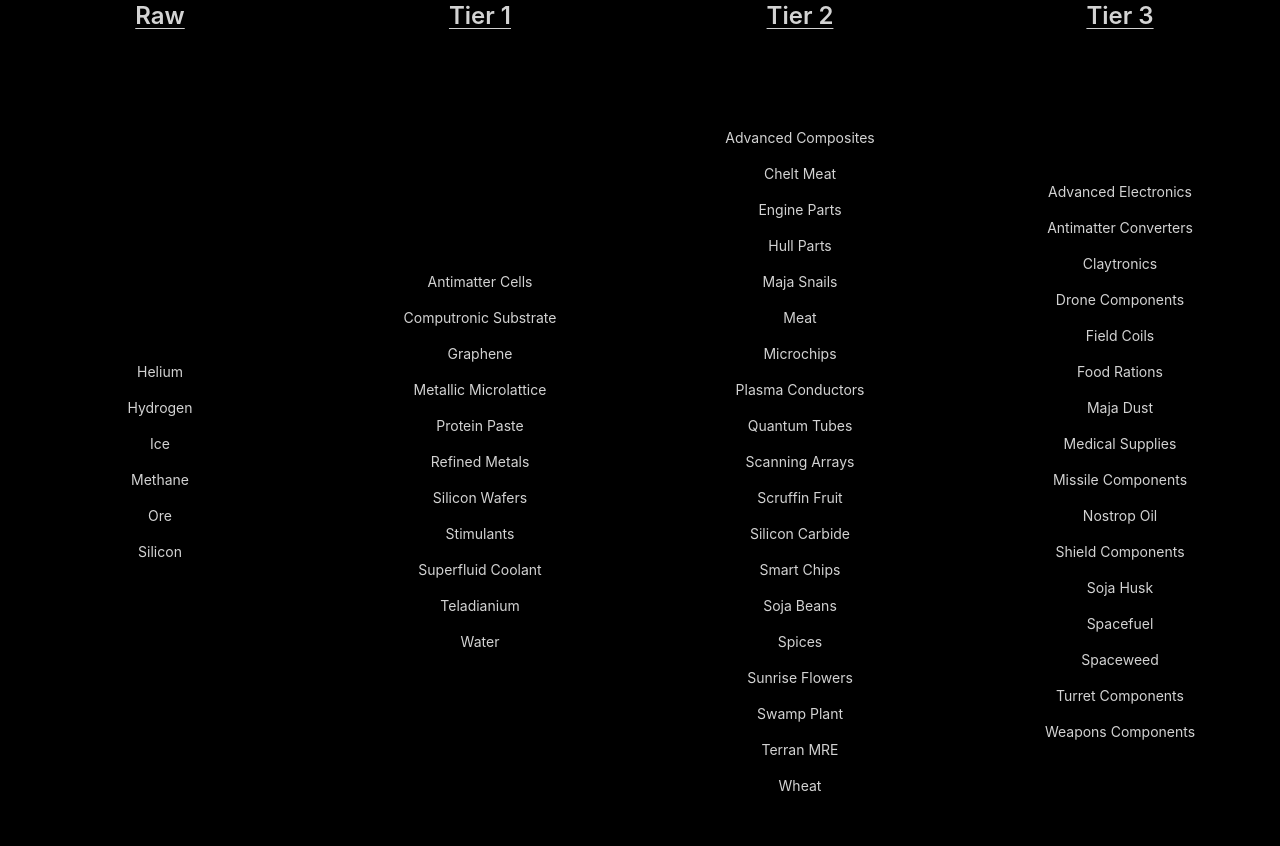
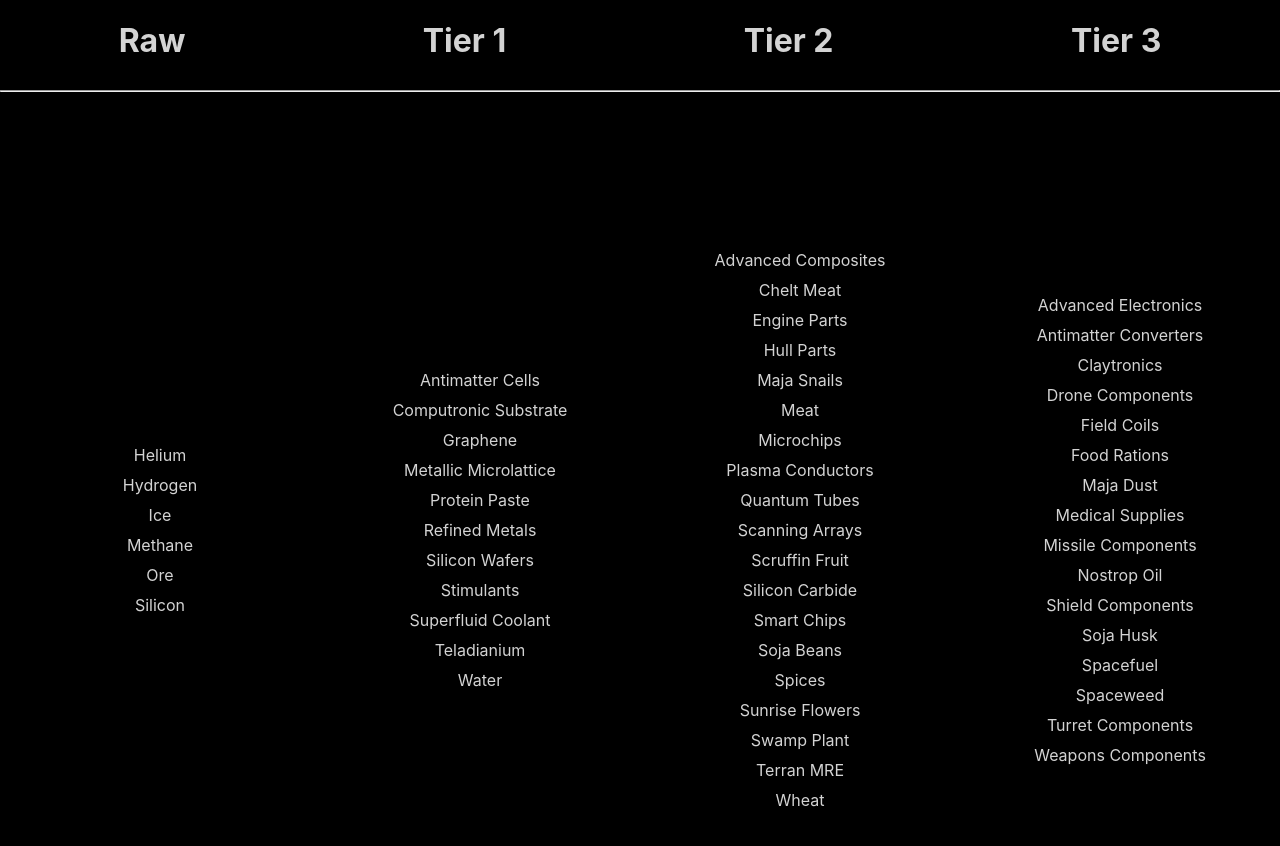
Before and after one commit to AbrahamZak/x4prodchart, a React (Create React App) app: page / in a window 1280 px wide. Shown: the top 846 px of the page. After the commit the page ends 820 px from the top, so only its background shows below. Built offline with nearby package versions, Linux system fonts and the light colour scheme.

Commit message:
Removed tailwind in favor of styled components, more updates/fixes

```diff
--- a/package.json
+++ b/package.json
@@ -9,6 +9,7 @@
     "react": "^17.0.2",
     "react-dom": "^17.0.2",
     "react-scripts": "5.0.0",
+    "styled-components": "^5.3.3",
     "web-vitals": "^2.1.4"
   },
   "scripts": {
@@ -37,7 +38,6 @@
   },
   "devDependencies": {
     "autoprefixer": "^10.4.2",
-    "postcss": "^8.4.6",
-    "tailwindcss": "^3.0.22"
+    "postcss": "^8.4.6"
   }
 }
--- a/src/Components/Main.js
+++ b/src/Components/Main.js
@@ -1,4 +1,36 @@
 import React, { useState, useEffect } from "react";
+import styled from "styled-components";
+
+const Column = styled.div`
+    text-align: center;
+    ul {
+        list-style-type: none;
+        padding: 0;
+        margin: 0;
+        display: inline-block;
+    }
+    li {
+        padding-bottom: 10px;
+        min-width: 250px;
+        cursor: pointer;
+        &:hover{
+            font-weight: bold;
+        }
+    }
+`
+
+const Parent = styled.div`
+    display: flex;
+    justify-content: space-around;
+    align-items: center;
+    padding-top: 150px;
+`
+
+const Header = styled.div`
+    display: flex;
+    justify-content: space-around;
+    align-items: center;
+`
 
 const Main = () => {
 
@@ -161,7 +193,7 @@ const Main = () => {
             materialType: "tier2",
             materialName: "Meat",
             producedBy: ["Water"],
-            produces: ["Food Ration"]
+            produces: ["Food Rations"]
         },
 
         {
@@ -182,7 +214,7 @@ const Main = () => {
             materialType: "tier2",
             materialName: "Quantum Tubes",
             producedBy: ["Graphene", "Superfluid Coolant"],
-            produces: ["Advanced Electronics", "Claytronics", "Field Coils", "Shield Components", "Turret COmponents"]
+            produces: ["Advanced Electronics", "Claytronics", "Field Coils", "Shield Components", "Turret Components"]
         },
 
         {
@@ -252,7 +284,7 @@ const Main = () => {
             materialType: "tier2",
             materialName: "Wheat",
             producedBy: ["Water"],
-            produces: ["Food Ration", "Medical Supplies", "Spacefuel"]
+            produces: ["Food Rations", "Medical Supplies", "Spacefuel"]
         },
 
         {
@@ -368,17 +400,57 @@ const Main = () => {
         }
     ];
 
-
     const [hovering, setHovering] = useState("");
+    const [points, setPoints] = useState([]);
+    const [forwardLines, setForwardLines] = useState([]);
 
     useEffect(() => {
-        // If we aren't hovering over anything, delete all lines
-        if (hovering === "") {
+        // Reset points on every change
+        points.forEach(point => document.getElementById(point).style.fontWeight = "bold")
+    }, [points]);
+
+    useEffect(() => {
+        // Reset points on every change
+        points.forEach(point => document.getElementById(point).style.fontWeight = "normal")
+
+        function gatherForwardLines(current, distance) {
+            let lines = [];
+            let findCurrentMaterial = materialsData.find(({ materialName }) => materialName === current);
+            if (!findCurrentMaterial || findCurrentMaterial.produces.length === 0) {
+                return lines;
             }
-        // In any other case, establish the lines
             else {
+                for (const produces of findCurrentMaterial.produces) {
+                    lines.push({
+                        from: camalize(current),
+                        to: camalize(produces),
+                        distance: distance
+                    })
+                    lines.push(...gatherForwardLines(produces, distance + 1));
+                }
+            }
+            return lines;
+        }
 
+        function gatherAllPoints(current) {
+            let points = [];
+            let findCurrentMaterial = materialsData.find(({ materialName }) => materialName === current);
+            if (!findCurrentMaterial || findCurrentMaterial.produces.length === 0) {
+                return points;
             }
+            else {
+                for (const produces of findCurrentMaterial.produces) {
+                    points.push(camalize(produces));
+                    points.push(...gatherAllPoints(produces));
+                }
+            }
+            return points;
+        }
+
+        // Establish the lines and bold the points
+        points.forEach(point => document.getElementById(point).style.fontWeight = "normal")
+        setPoints(gatherAllPoints(hovering));
+        setForwardLines(gatherForwardLines(hovering, 1));
     }, [hovering]);
 
     function camalize(str) {
@@ -388,53 +460,52 @@ const Main = () => {
     }
 
     return (
-        <div className="">
-            <div className="grid">
-                <div className="grid grid-cols-4">
-                    <p className="text-2xl font-semibold underline decoration-1 underline-offset-4 text-center">Raw</p>
-                    <p className="text-2xl font-semibold underline decoration-1 underline-offset-4 text-center">Tier 1</p>
-                    <p className="text-2xl font-semibold underline decoration-1 underline-offset-4 text-center">Tier 2</p>
-                    <p className="text-2xl font-semibold underline decoration-1 underline-offset-4 text-center">Tier 3</p>
-                </div>
-                <div className="grid grid-cols-4 py-24">
-                    <div className="self-center">
-                        <ul id="raw" className="space-y-4">
+        <div>
+            <Header>
+            <Column><h1>Raw</h1></Column>
+            <Column><h1>Tier 1</h1></Column>
+            <Column><h1>Tier 2</h1></Column>
+            <Column><h1>Tier 3</h1></Column>
+            </Header>
+            <hr/>
+            <Parent>
+                <Column>
+                    <ul id="raw">
                         {materialsData
                             .filter(material => material.materialType === "raw")
                             .map((material, index) => (
-                                    <li key={index} onMouseEnter={() => setHovering(material.materialName)} onMouseLeave={() => setHovering("")} className={camalize(material.materialName) + " text-center text-sm hover:font-bold cursor-pointer"}>{material.materialName}</li>
+                                <li key={index} onMouseEnter={() => setHovering(material.materialName)} onMouseOut={() => setHovering("")} id={camalize(material.materialName)}>{material.materialName}</li>
                             ))}
                     </ul>
-                    </div>
-                    <div className="self-center">
-                        <ul id="tier1" className="space-y-4">
+                </Column>
+                <Column>
+                    <ul id="tier1">
                         {materialsData
                             .filter(material => material.materialType === "tier1")
                             .map((material, index) => (
-                                    <li key={index} onMouseEnter={() => setHovering(material.materialName)} onMouseLeave={() => setHovering("")} className={camalize(material.materialName) + " text-center text-sm hover:font-bold cursor-pointer"}>{material.materialName}</li>
+                                <li key={index} onMouseEnter={() => setHovering(material.materialName)} onMouseOut={() => setHovering("")} id={camalize(material.materialName)}>{material.materialName}</li>
                             ))}
                     </ul>
-                    </div>
-                    <div className="self-center">
-                        <ul id="tier2" className="space-y-4">
+                </Column>
+                <Column>
+                    <ul id="tier2">
                         {materialsData
                             .filter(material => material.materialType === "tier2")
                             .map((material, index) => (
-                                    <li key={index} onMouseEnter={() => setHovering(material.materialName)} onMouseLeave={() => setHovering("")} className={camalize(material.materialName) + " text-center text-sm hover:font-bold cursor-pointer"}>{material.materialName}</li>
+                                <li key={index} onMouseEnter={() => setHovering(material.materialName)} onMouseOut={() => setHovering("")} id={camalize(material.materialName)}>{material.materialName}</li>
                             ))}
                     </ul>
-                    </div>
-                    <div className="self-center">
-                        <ul id="tier3" className="space-y-4">
+                </Column>
+                <Column>
+                    <ul id="tier3">
                         {materialsData
                             .filter(material => material.materialType === "tier3")
                             .map((material, index) => (
-                                    <li key={index} onMouseEnter={() => setHovering(material.materialName)} onMouseLeave={() => setHovering("")} className={camalize(material.materialName) + " text-center text-sm hover:font-bold cursor-pointer"}>{material.materialName}</li>
+                                <li key={index} onMouseEnter={() => setHovering(material.materialName)} onMouseOut={() => setHovering("")} id={camalize(material.materialName)}>{material.materialName}</li>
                             ))}
                     </ul>
-                    </div>
-                </div>
-            </div>
+                </Column>
+            </Parent>
         </div>
     );
 };
--- a/src/index.css
+++ b/src/index.css
@@ -1,7 +1,3 @@
-@tailwind base;
-@tailwind components;
-@tailwind utilities;
-
 body {
   background-color: black;
   color: lightgray;
--- a/tailwind.config.js
+++ /dev/null
@@ -1,7 +0,0 @@
-module.exports = {
-  content: [ "./src/**/*.{js,jsx,ts,tsx}"],
-  theme: {
-    extend: {},
-  },
-  plugins: [],
-}
```
Lines whose indentation alone changed are shown as unchanged.
